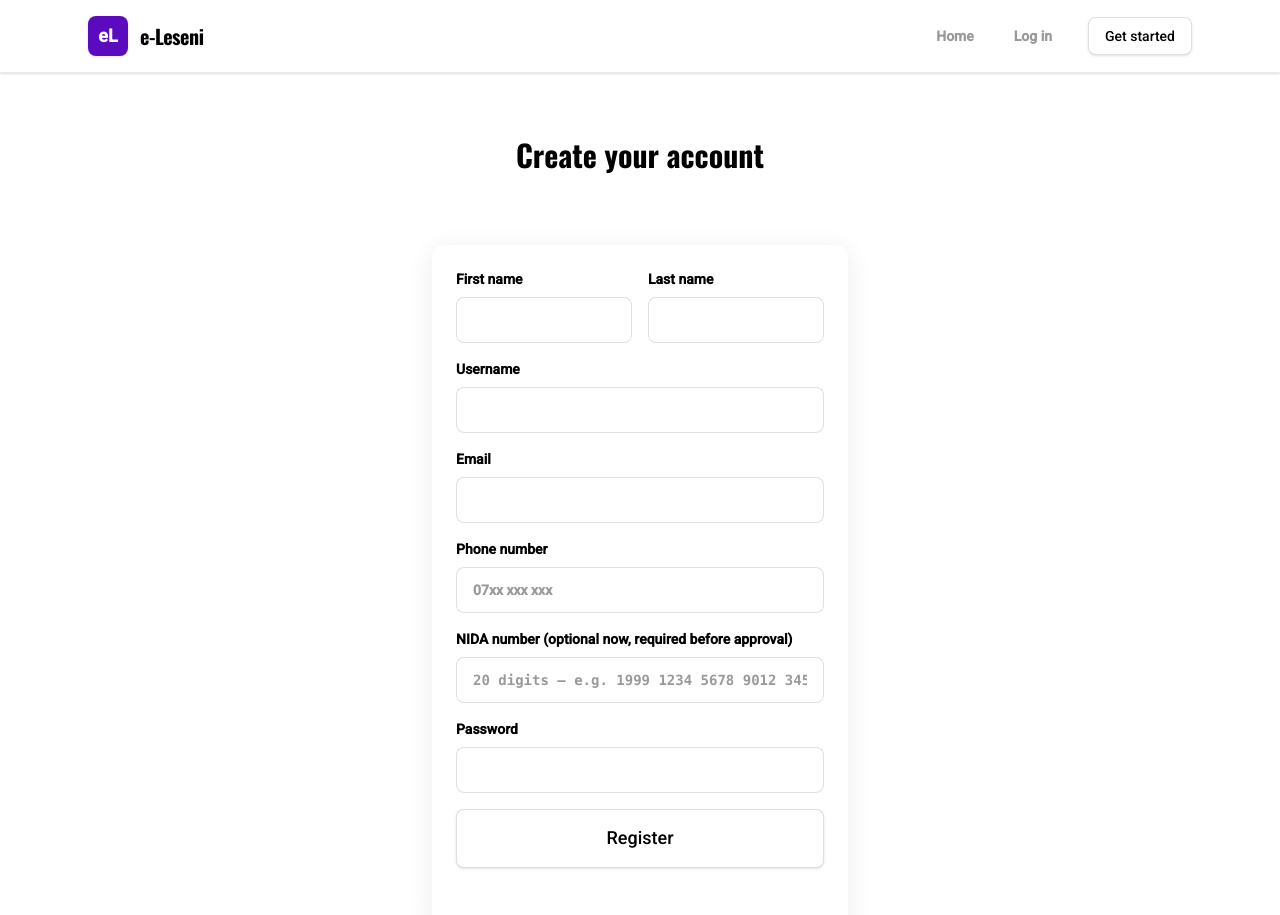
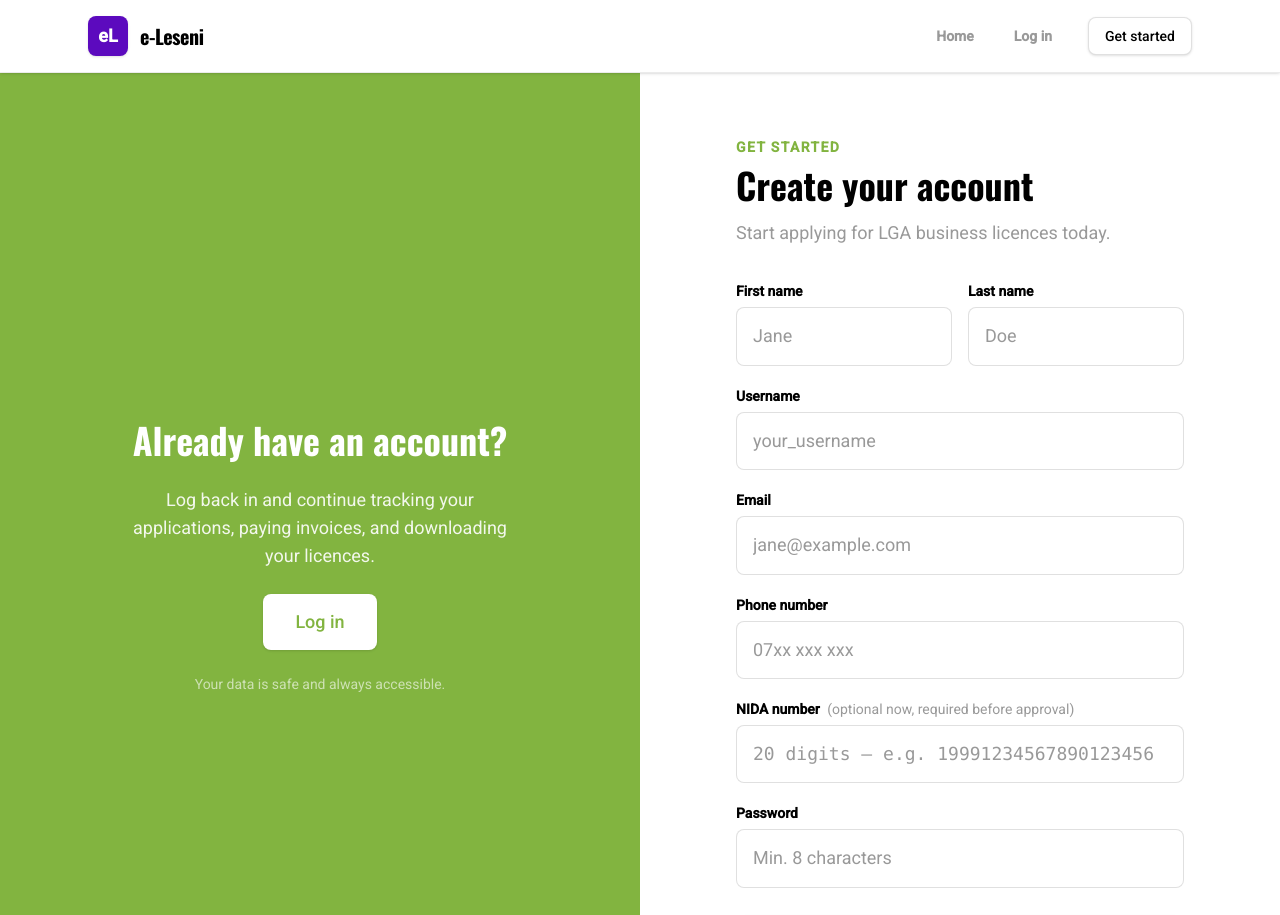
Before and after one commit to APKnation/e_leseni, an Angular app in the folder frontend/leseni/: page /register in a window 1280 px wide. Shown: the top 915 px of the page. Built offline with nearby package versions, Linux system fonts and the light colour scheme.

Commit message:
changes on UI

```diff
--- a/frontend/leseni/src/app/pages/login/login.html
+++ b/frontend/leseni/src/app/pages/login/login.html
@@ -1,30 +1,39 @@
-<section class="mx-auto flex w-full max-w-md flex-col gap-8 px-4 py-16">
-  <div class="text-center">
-    <h1 class="text-3xl font-black">Welcome back</h1>
-    <p class="mt-2 text-brand-cream/70">Log in to manage your licence applications.</p>
+<!-- Login page: two-panel layout -->
+<div class="min-h-[calc(100dvh-5rem)] grid lg:grid-cols-2">
+
+  <!-- Left: Login form -->
+  <section class="flex flex-col justify-center px-6 py-16 sm:px-12 bg-surface">
+    <div class="mx-auto w-full max-w-md">
+
+      <div class="mb-8">
+        <p class="text-sm font-bold uppercase tracking-widest text-primary mb-2">Welcome back</p>
+        <h1 class="text-4xl font-black text-foreground">Log in to your account</h1>
+        <p class="mt-3 text-muted">Enter your credentials to manage your licence applications.</p>
       </div>
 
-  <form class="card flex flex-col gap-4" (ngSubmit)="submit()">
-    <label class="flex flex-col gap-2 text-sm font-semibold">
-      Username
+      <form class="flex flex-col gap-5" (ngSubmit)="submit()">
+        <label class="flex flex-col gap-1.5">
+          <span class="text-sm font-semibold text-foreground">Username</span>
           <input
             class="input-field"
             type="text"
             name="username"
             autocomplete="username"
+            placeholder="your_username"
             required
             [ngModel]="username()"
             (ngModelChange)="username.set($event)"
           />
         </label>
 
-    <label class="flex flex-col gap-2 text-sm font-semibold">
-      Password
+        <label class="flex flex-col gap-1.5">
+          <span class="text-sm font-semibold text-foreground">Password</span>
           <input
             class="input-field"
             type="password"
             name="password"
             autocomplete="current-password"
+            placeholder="••••••••"
             required
             [ngModel]="password()"
             (ngModelChange)="password.set($event)"
@@ -32,22 +41,39 @@
         </label>
 
         @if (errorMessage()) {
-      <p class="rounded-lg bg-red-500/15 px-4 py-3 text-sm font-semibold text-red-300">
+          <p class="rounded-lg bg-red-50 border border-red-200 px-4 py-3 text-sm font-semibold text-red-700">
             {{ errorMessage() }}
           </p>
         }
 
-    <button type="submit" class="btn-primary w-full" [disabled]="submitting()">
-      @if (submitting()) {
-        Logging in…
-      } @else {
-        Log in
-      }
+        <button type="submit" class="btn-primary w-full mt-2" [disabled]="submitting()">
+          @if (submitting()) { Logging in… } @else { Log in }
         </button>
+      </form>
 
-    <p class="text-center text-sm text-brand-cream/70">
+    </div>
+  </section>
+
+  <!-- Right: Switch to Register -->
+  <section class="hidden lg:flex flex-col items-center justify-center bg-accent text-surface px-12 py-16">
+    <div class="max-w-sm text-center flex flex-col gap-6">
+      <h2 class="text-4xl font-black leading-tight">New to e-Leseni?</h2>
+      <p class="text-lg opacity-80">
+        Create a free account and start applying for your LGA business licence today — online, in minutes.
+      </p>
+      <a routerLink="/register" class="btn-primary border-none text-accent self-center px-8">
+        Create an account
+      </a>
+      <p class="text-sm opacity-60">Free · No paperwork · SMS updates at every step</p>
+    </div>
+  </section>
+
+  <!-- Mobile: switch link -->
+  <div class="lg:hidden flex items-center justify-center py-6 bg-gray-50 border-t border-muted/10">
+    <p class="text-sm text-muted">
       No account yet?
-      <a routerLink="/register" class="font-bold underline hover:text-brand-cream-soft">Register</a>
+      <a routerLink="/register" class="ml-1 font-bold text-primary hover:underline">Register here →</a>
     </p>
-  </form>
-</section>
+  </div>
+
+</div>
--- a/frontend/leseni/src/app/pages/register/register.html
+++ b/frontend/leseni/src/app/pages/register/register.html
@@ -1,28 +1,51 @@
-<section class="mx-auto flex w-full max-w-md flex-col gap-8 px-4 py-16">
-  <div class="text-center">
-    <h1 class="text-3xl font-black">Create your account</h1>
-    <p class="mt-2 text-brand-cream/70">Start applying for LGA business licences today.</p>
+<!-- Register page: two-panel layout -->
+<div class="min-h-[calc(100dvh-5rem)] grid lg:grid-cols-2">
+
+  <!-- Left: Switch to Login -->
+  <section class="hidden lg:flex flex-col items-center justify-center bg-primary text-surface px-12 py-16 order-first">
+    <div class="max-w-sm text-center flex flex-col gap-6">
+      <h2 class="text-4xl font-black leading-tight">Already have an account?</h2>
+      <p class="text-lg opacity-90">
+        Log back in and continue tracking your applications, paying invoices, and downloading your licences.
+      </p>
+      <a routerLink="/login" class="btn-primary border-none text-primary self-center px-8 bg-surface">
+        Log in
+      </a>
+      <p class="text-sm opacity-60">Your data is safe and always accessible.</p>
+    </div>
+  </section>
+
+  <!-- Right: Register form -->
+  <section class="flex flex-col justify-center px-6 py-16 sm:px-12 bg-surface">
+    <div class="mx-auto w-full max-w-md">
+
+      <div class="mb-8">
+        <p class="text-sm font-bold uppercase tracking-widest text-primary mb-2">Get started</p>
+        <h1 class="text-4xl font-black text-foreground">Create your account</h1>
+        <p class="mt-3 text-muted">Start applying for LGA business licences today.</p>
       </div>
 
-  <form class="card flex flex-col gap-4" (ngSubmit)="submit()">
+      <form class="flex flex-col gap-5" (ngSubmit)="submit()">
         <div class="grid gap-4 sm:grid-cols-2">
-      <label class="flex flex-col gap-2 text-sm font-semibold">
-        First name
+          <label class="flex flex-col gap-1.5">
+            <span class="text-sm font-semibold text-foreground">First name</span>
             <input
               class="input-field"
               type="text"
               name="first_name"
+              placeholder="Jane"
               required
               [ngModel]="form().first_name"
               (ngModelChange)="update('first_name', $event)"
             />
           </label>
-      <label class="flex flex-col gap-2 text-sm font-semibold">
-        Last name
+          <label class="flex flex-col gap-1.5">
+            <span class="text-sm font-semibold text-foreground">Last name</span>
             <input
               class="input-field"
               type="text"
               name="last_name"
+              placeholder="Doe"
               required
               [ngModel]="form().last_name"
               (ngModelChange)="update('last_name', $event)"
@@ -30,34 +53,36 @@
           </label>
         </div>
 
-    <label class="flex flex-col gap-2 text-sm font-semibold">
-      Username
+        <label class="flex flex-col gap-1.5">
+          <span class="text-sm font-semibold text-foreground">Username</span>
           <input
             class="input-field"
             type="text"
             name="username"
             autocomplete="username"
+            placeholder="your_username"
             required
             [ngModel]="form().username"
             (ngModelChange)="update('username', $event)"
           />
         </label>
 
-    <label class="flex flex-col gap-2 text-sm font-semibold">
-      Email
+        <label class="flex flex-col gap-1.5">
+          <span class="text-sm font-semibold text-foreground">Email</span>
           <input
             class="input-field"
             type="email"
             name="email"
             autocomplete="email"
+            placeholder="jane@example.com"
             required
             [ngModel]="form().email"
             (ngModelChange)="update('email', $event)"
           />
         </label>
 
-    <label class="flex flex-col gap-2 text-sm font-semibold">
-      Phone number
+        <label class="flex flex-col gap-1.5">
+          <span class="text-sm font-semibold text-foreground">Phone number</span>
           <input
             class="input-field"
             type="tel"
@@ -69,27 +94,31 @@
           />
         </label>
 
-    <label class="flex flex-col gap-2 text-sm font-semibold">
-      NIDA number (optional now, required before approval)
+        <label class="flex flex-col gap-1.5">
+          <span class="text-sm font-semibold text-foreground">
+            NIDA number
+            <span class="ml-1 font-normal text-muted">(optional now, required before approval)</span>
+          </span>
           <input
             class="input-field font-mono"
             type="text"
             name="nida_number"
             inputmode="numeric"
             maxlength="20"
-        placeholder="20 digits — e.g. 1999 1234 5678 9012 3456"
+            placeholder="20 digits — e.g. 19991234567890123456"
             [ngModel]="form().nida_number"
             (ngModelChange)="update('nida_number', $event)"
           />
         </label>
 
-    <label class="flex flex-col gap-2 text-sm font-semibold">
-      Password
+        <label class="flex flex-col gap-1.5">
+          <span class="text-sm font-semibold text-foreground">Password</span>
           <input
             class="input-field"
             type="password"
             name="password"
             autocomplete="new-password"
+            placeholder="Min. 8 characters"
             minlength="8"
             required
             [ngModel]="form().password"
@@ -98,22 +127,25 @@
         </label>
 
         @if (errorMessage()) {
-      <p class="rounded-lg bg-red-500/15 px-4 py-3 text-sm font-semibold text-red-300">
+          <p class="rounded-lg bg-red-50 border border-red-200 px-4 py-3 text-sm font-semibold text-red-700">
             {{ errorMessage() }}
           </p>
         }
 
-    <button type="submit" class="btn-primary w-full" [disabled]="submitting()">
-      @if (submitting()) {
-        Creating account…
-      } @else {
-        Register
-      }
+        <button type="submit" class="btn-primary w-full mt-2" [disabled]="submitting()">
+          @if (submitting()) { Creating account… } @else { Create account }
         </button>
+      </form>
 
-    <p class="text-center text-sm text-brand-cream/70">
-      Already registered?
-      <a routerLink="/login" class="font-bold underline hover:text-brand-cream-soft">Log in</a>
+    </div>
+  </section>
+
+  <!-- Mobile: switch link -->
+  <div class="lg:hidden flex items-center justify-center py-6 bg-gray-50 border-t border-muted/10">
+    <p class="text-sm text-muted">
+      Already have an account?
+      <a routerLink="/login" class="ml-1 font-bold text-primary hover:underline">Log in →</a>
     </p>
-  </form>
-</section>
+  </div>
+
+</div>
```
Lines whose indentation alone changed are shown as unchanged.
